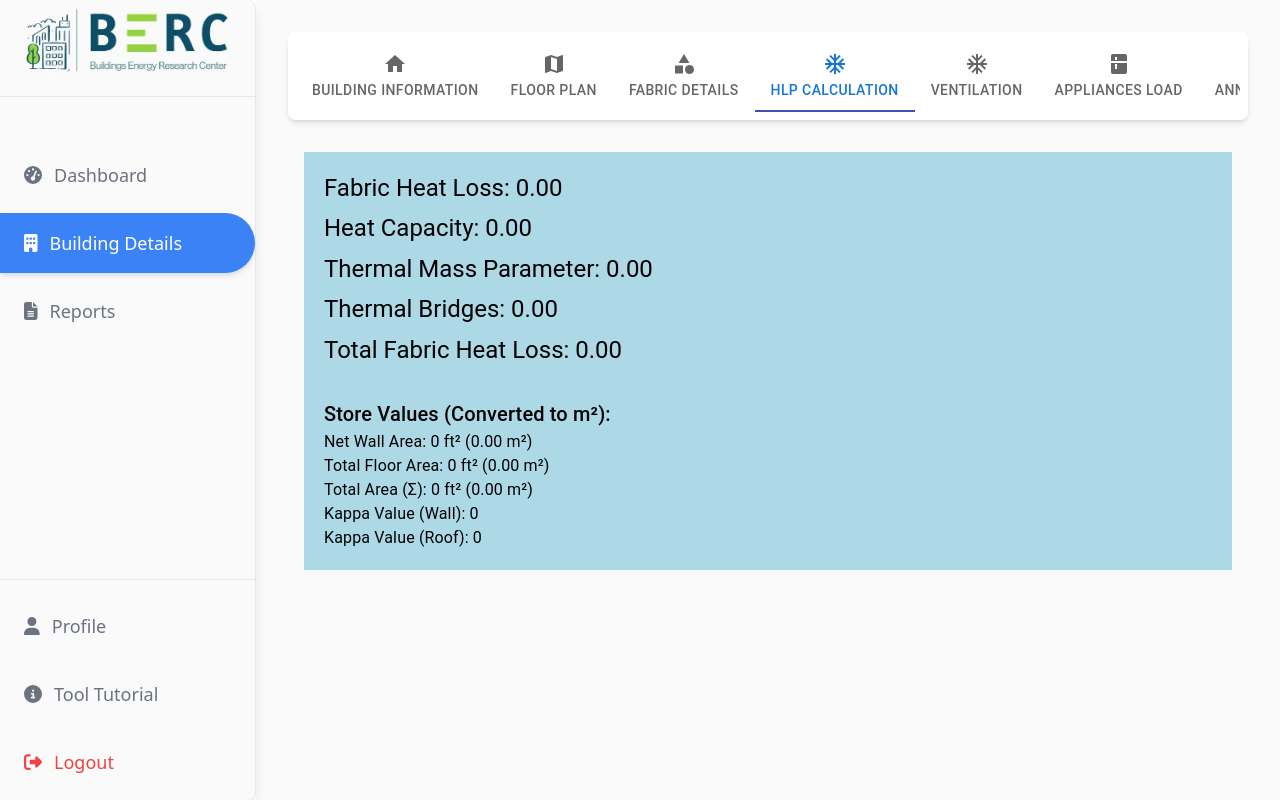
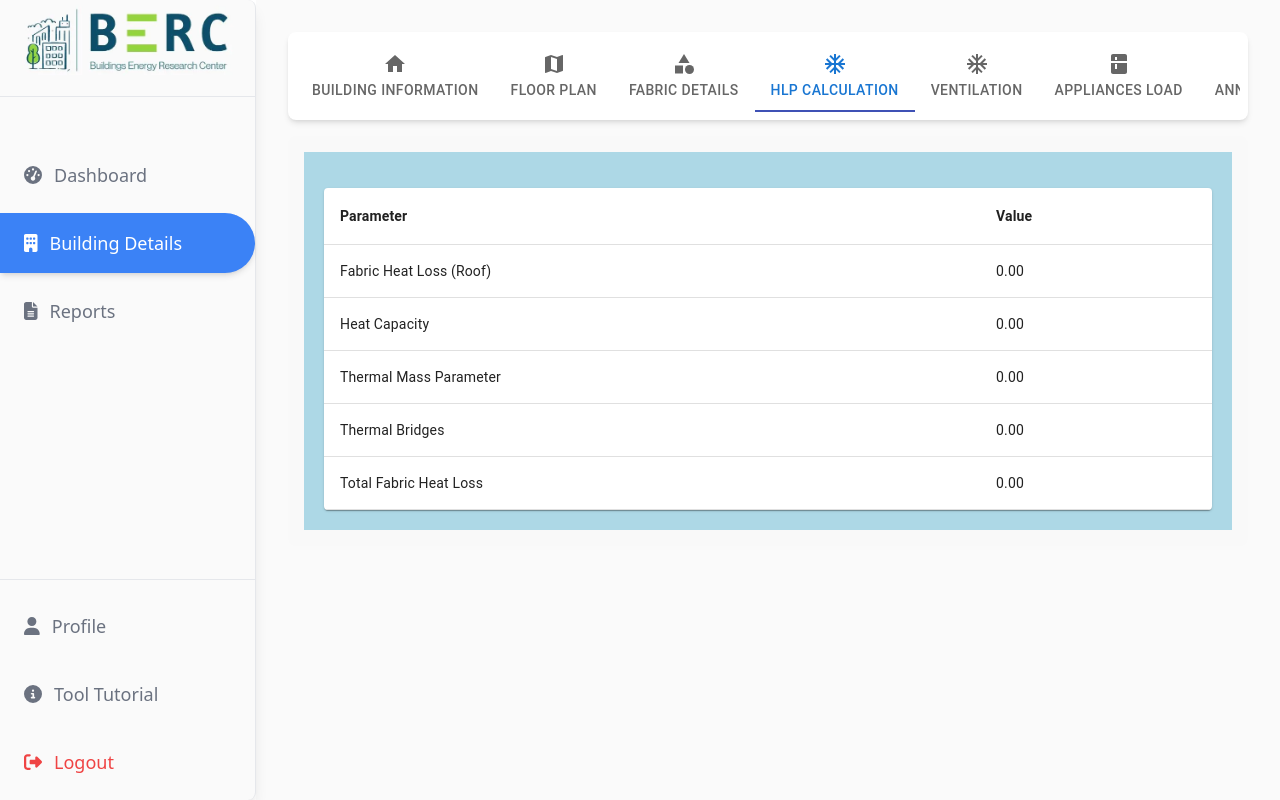
Before and after one commit to mianfarooqazam/building-performance-database, a React (Vite) app: page /building-details in a window 1280 px wide. Both pictures are taken after a click on the tab "HLP CALCULATION". Built offline with nearby package versions, Linux system fonts and the light colour scheme.

Commit message:
Hlp displayed in tabular format

```diff
--- a/src/pages/tabs/HlpCalculation.jsx
+++ b/src/pages/tabs/HlpCalculation.jsx
@@ -1,6 +1,4 @@
-// HlpCalculation.jsx
-import React from 'react';
-import { Box, Typography } from '@mui/material';
+import { Box, Typography, Table, TableBody, TableCell, TableContainer, TableHead, TableRow, Paper } from '@mui/material';
 import useFloorPlanStore from '../../store/useFloorPlanStore';
 import useWallFabricDetailsStore from '../../store/useWallFabricDetailsStore';
 import useRoofFabricDetailsStore from '../../store/useRoofFabricDetailsStore';
@@ -40,37 +38,36 @@ const HlpCalculation = () => {
   const totalFabricHeatLossTotal =
     fabricHeatLossFromRoof + thermalBridges;
 
+  // Data for the table
+  const calculationData = [
+    { label: 'Fabric Heat Loss (Roof)', value: `${fabricHeatLossFromRoof.toFixed(2)} ` },
+    { label: 'Heat Capacity', value: `${heatCapacity.toFixed(2)} ` },
+    { label: 'Thermal Mass Parameter', value: `${thermalMassParameter.toFixed(2)} ` },
+    { label: 'Thermal Bridges', value: `${thermalBridges.toFixed(2)} ` },
+    { label: 'Total Fabric Heat Loss', value: `${totalFabricHeatLossTotal.toFixed(2)} ` },
+  ];
+
   return (
     <Box sx={{ backgroundColor: 'lightblue', padding: '20px' }}>
-      <Typography variant="h5" gutterBottom>
-        Fabric Heat Loss: {fabricHeatLossFromRoof.toFixed(2)}
-      </Typography>
-      <Typography variant="h5" gutterBottom>
-        Heat Capacity: {heatCapacity.toFixed(2)}
-      </Typography>
-      <Typography variant="h5" gutterBottom>
-        Thermal Mass Parameter: {thermalMassParameter.toFixed(2)}
-      </Typography>
-      <Typography variant="h5" gutterBottom>
-        Thermal Bridges: {thermalBridges.toFixed(2)}
-      </Typography>
-      <Typography variant="h5" gutterBottom>
-        Total Fabric Heat Loss: {totalFabricHeatLossTotal.toFixed(2)}
-      </Typography>
-      <Box sx={{ mt: 4 }}>
-        <Typography variant="h6">Store Values (Converted to m²):</Typography>
-        <Typography>
-          Net Wall Area: {netWallAreaFt2} ft² ({netWallAreaM2.toFixed(2)} m²)
-        </Typography>
-        <Typography>
-          Total Floor Area: {totalFloorAreaFt2} ft² ({totalFloorAreaM2.toFixed(2)} m²)
-        </Typography>
-        <Typography>
-          Total Area (Σ): {totalAreaFt2} ft² ({totalAreaM2.toFixed(2)} m²)
-        </Typography>
-        <Typography>Kappa Value (Wall): {kappaValueWall}</Typography>
-        <Typography>Kappa Value (Roof): {kappaValueRoof}</Typography>
-      </Box>
+
+      <TableContainer component={Paper} sx={{ mt: 2 }}>
+        <Table aria-label="calculation results">
+          <TableHead>
+            <TableRow>
+              <TableCell><strong>Parameter</strong></TableCell>
+              <TableCell><strong>Value</strong></TableCell>
+            </TableRow>
+          </TableHead>
+          <TableBody>
+            {calculationData.map((row) => (
+              <TableRow key={row.label}>
+                <TableCell>{row.label}</TableCell>
+                <TableCell>{row.value}</TableCell>
+              </TableRow>
+            ))}
+          </TableBody>
+        </Table>
+      </TableContainer>
     </Box>
   );
 };
```
